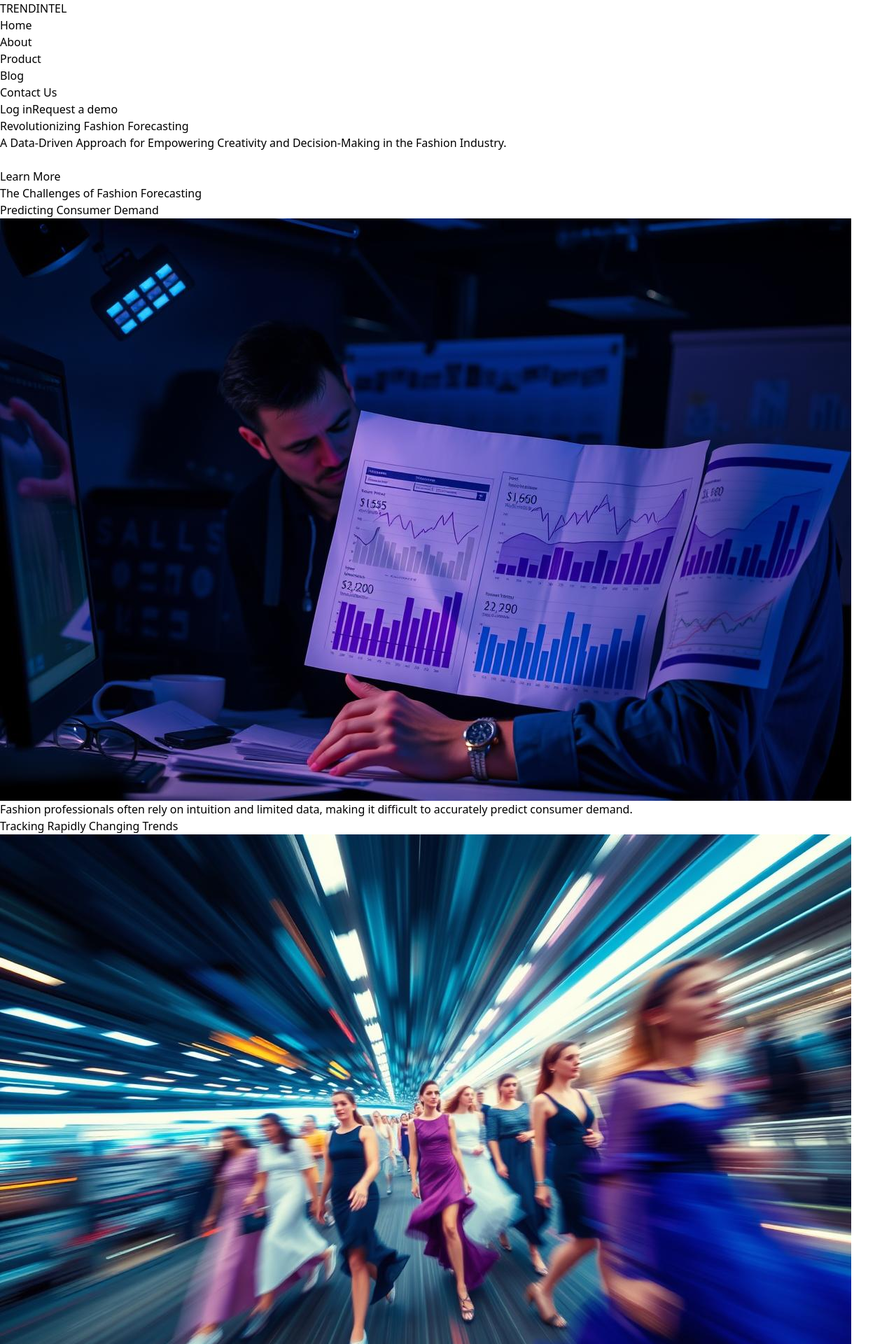
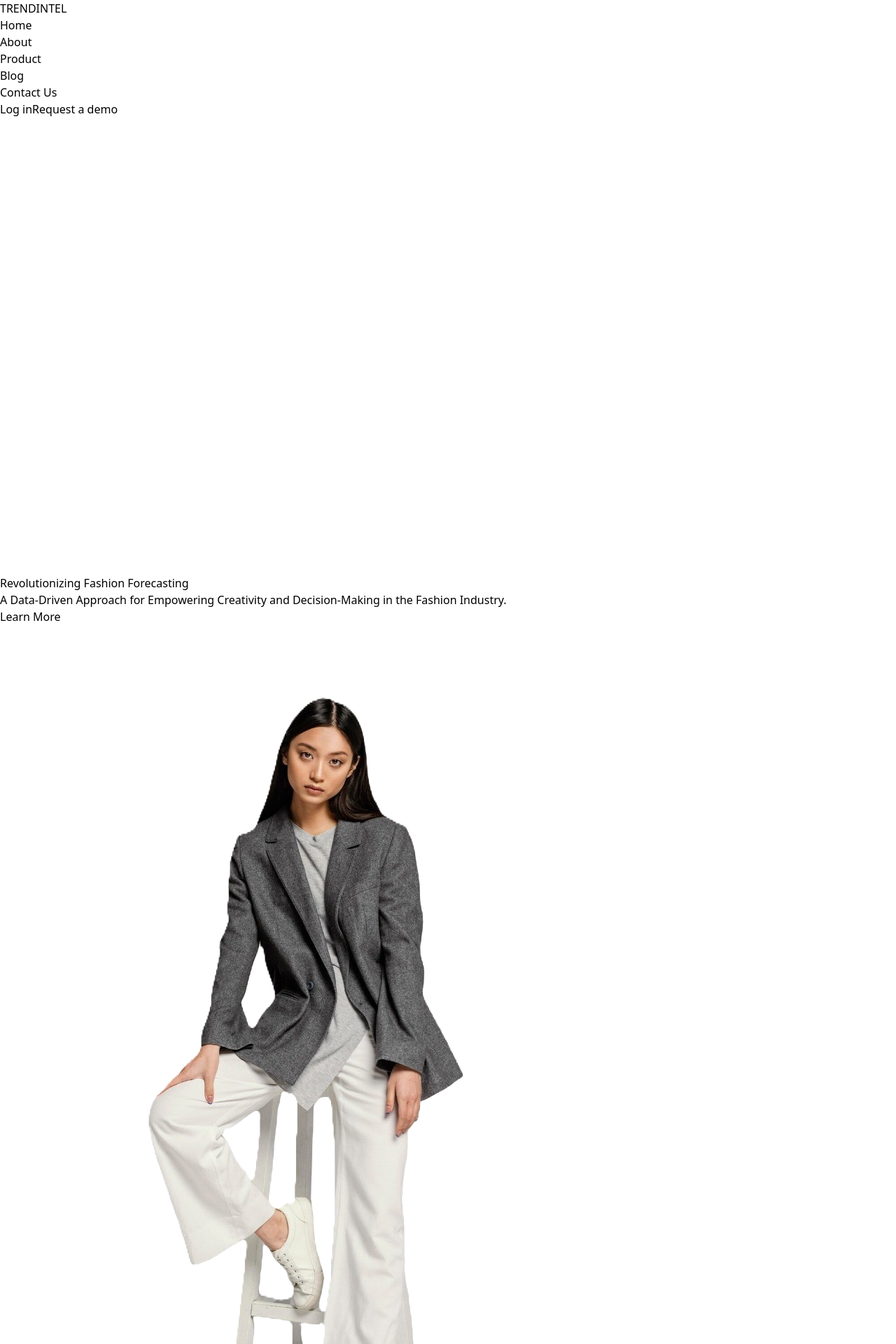
Before and after one commit to arman61-hub/trendintel, a React (Vite) app: page / in a window 1280 px wide. Shown: the top 1920 px of the page at 70% size. Built offline with nearby package versions, Linux system fonts and the light colour scheme.

Commit message:
Update Home.jsx

```diff
--- a/src/components/Home/Home.jsx
+++ b/src/components/Home/Home.jsx
@@ -1,31 +1,71 @@
 import React from 'react';
 import { Link } from 'react-router-dom';
+import model from './model.png';
 import img1 from './img1.jpg';
 import img2 from './img2.jpg';
 
 export default function Home() {
   return (
-    <div className="bg-gray-50 pt-5">
+    <div className="bg-gray-50">
       {/* Hero Section */}
-      <header
-        className="text-white text-center py-16 px-6 min-h-[640px] flex flex-col justify-center bg-violet-100"
+      <section className="relative h-[90vh] w-full flex overflow-hidden bg-gray-100 p-6 sm:px-12 md:px-16">
+      {/* Large Screen Hero */}
+        <div className="hidden xl:flex w-full h-full">
+          {/* Background Circle */}
+          <div
+            className="absolute bg-violet-300/50 rounded-full shadow-lg z-0"
+            style={{
+              width: '51vw',
+              height: '51vw',
+              top: '-10vw',
+              right: '-15vw',
+            }}
+          ></div>
+
+          {/* Left Content */}
+          <div className="w-full xl:w-1/2 h-full flex flex-col justify-center items-center text-center px-6">
+            <h1 className="text-purple-700 text-4xl lg:text-6xl font-extrabold leading-tight">
+              Revolutionizing Fashion Forecasting
+            </h1>
+            <p className="text-lg lg:text-xl mt-4 text-gray-600 leading-relaxed">
+              A Data-Driven Approach for Empowering Creativity and Decision-Making in the Fashion Industry.
+            </p>
+            <Link
+              to="/product"
+              className="mt-6 px-8 py-3 bg-purple-700 text-white rounded-md hover:bg-purple-800 transition text-lg"
             >
-        <h1 className="text-4xl md:text-6xl font-bold mb-4 text-black">
+              Learn More
+            </Link>
+          </div>
+
+          {/* Right Content */}
+          <div className="w-full xl:w-1/2 h-full flex justify-center items-center relative z-10">
+            <img
+              src={model}
+              alt="Model"
+              className="w-full max-w-[400px] h-auto object-contain"
+            />
+          </div>
+        </div>
+        {/* Small Screen Hero */}
+        <div className="xl:hidden text-white text-center py-16 px-6 min-h-[640px] flex flex-col justify-center bg-violet-100">
+          <h1 className="text-4xl md:text-6xl font-bold mb-4 text-violet-500">
             Revolutionizing Fashion Forecasting
           </h1>
           <p className="text-lg md:text-xl text-black">
             A Data-Driven Approach for Empowering Creativity and Decision-Making
             in the Fashion Industry.
           </p>
-        <br />
           <Link
             to="/product"
-          className="mt-8 px-6 py-3 bg-white text-violet-700 rounded-full text-lg"
-          style={{ width: '200px', margin: '0 auto' }}
+            className="mt-8 px-6 py-3 bg-white text-violet-700 rounded-full text-lg mx-auto"
+            style={{ width: '200px' }}
           >
             Learn More
           </Link>
-      </header>
+        </div>
+      </section>
+
 
       {/* Challenges Section */}
       <section className="max-w-7xl mx-auto py-16 px-6 text-center">
@@ -33,30 +73,33 @@ export default function Home() {
           The Challenges of Fashion Forecasting
         </h2>
         <div className="grid grid-cols-1 md:grid-cols-2 gap-10">
+          {/* Challenge 1 */}
           <div className="flex flex-col items-center">
-            <h3 className="text-xl font-bold text-gray-700 mb-4">
+            <h3 className="text-xl font-semibold text-gray-700 mb-4">
               Predicting Consumer Demand
             </h3>
             <img
               src={img1}
               alt="Predicting Consumer Demand"
-              className="w-[250px] h-[250px] object-cover rounded-lg mb-4"
+              className="w-[250px] h-[250px] object-cover rounded-lg mb-4 shadow-md"
             />
-            <p className="text-gray-600 max-w-sm">
+            <p className="text-gray-600 max-w-md">
               Fashion professionals often rely on intuition and limited data,
               making it difficult to accurately predict consumer demand.
             </p>
           </div>
+
+          {/* Challenge 2 */}
           <div className="flex flex-col items-center">
-            <h3 className="text-xl font-bold text-gray-700 mb-4">
+            <h3 className="text-xl font-semibold text-gray-700 mb-4">
               Tracking Rapidly Changing Trends
             </h3>
             <img
               src={img2}
               alt="Tracking Rapidly Changing Trends"
-              className="w-[250px] h-[250px] object-cover rounded-lg mb-4"
+              className="w-[250px] h-[250px] object-cover rounded-lg mb-4 shadow-md"
             />
-            <p className="text-gray-600 max-w-sm">
+            <p className="text-gray-600 max-w-md">
               The fashion landscape evolves quickly, with trends emerging and
               fading rapidly, making it hard to stay ahead.
             </p>
@@ -65,16 +108,17 @@ export default function Home() {
       </section>
 
       {/* Solutions Section */}
-      <section className="bg-neutral-100 py-16 px-6">
-        <h2 className="text-3xl md:text-4xl font-bold text-gray-800 mb-8 text-center">
+      <section className="bg-gray-100 py-16 px-6">
+        <h2 className="text-3xl md:text-4xl font-bold text-gray-800 mb-12 text-center">
           Our Data-Driven Solution
         </h2>
         <div className="grid grid-cols-1 md:grid-cols-3 gap-10">
+          {/* Solution 1 */}
           <div className="text-center">
-            <div className="bg-violet-100 p-6 rounded-full inline-block mb-4">
+            <div className="bg-violet-100 p-6 rounded-full inline-block mb-4 shadow-lg">
               <span className="text-violet-700 text-4xl">📊</span>
             </div>
-            <h3 className="text-xl font-bold text-gray-700 mb-4">
+            <h3 className="text-xl font-semibold text-gray-700 mb-4">
               Automated Trend Identification
             </h3>
             <p className="text-gray-600">
@@ -82,11 +126,13 @@ export default function Home() {
               identify emerging trends.
             </p>
           </div>
+
+          {/* Solution 2 */}
           <div className="text-center">
-            <div className="bg-violet-100 p-6 rounded-full inline-block mb-4">
+            <div className="bg-violet-100 p-6 rounded-full inline-block mb-4 shadow-lg">
               <span className="text-violet-700 text-4xl">🔮</span>
             </div>
-            <h3 className="text-xl font-bold text-gray-700 mb-4">
+            <h3 className="text-xl font-semibold text-gray-700 mb-4">
               Predictive Analytics
             </h3>
             <p className="text-gray-600">
@@ -94,11 +140,13 @@ export default function Home() {
               development and inventory management.
             </p>
           </div>
+
+          {/* Solution 3 */}
           <div className="text-center">
-            <div className="bg-violet-100 p-6 rounded-full inline-block mb-4">
+            <div className="bg-violet-100 p-6 rounded-full inline-block mb-4 shadow-lg">
               <span className="text-violet-700 text-4xl">📈</span>
             </div>
-            <h3 className="text-xl font-bold text-gray-700 mb-4">
+            <h3 className="text-xl font-semibold text-gray-700 mb-4">
               Demand Sensing™
             </h3>
             <p className="text-gray-600">
@@ -114,20 +162,20 @@ export default function Home() {
         <h2 className="text-3xl md:text-4xl font-bold mb-6">
           Transform Your Trend Forecasting
         </h2>
-        <p className="text-lg md:text-xl mb-8">
+        <p className="text-lg md:text-xl mb-8 max-w-2xl mx-auto">
           Experience intuitive tools that make data insights accessible and
           actionable.
         </p>
         <div className="flex flex-col md:flex-row gap-6 justify-center">
           <Link
             to="/contact"
-            className="px-4 py-3 bg-white text-violet-700 rounded-full text-lg"
+            className="px-6 py-3 bg-white text-violet-700 rounded-full text-lg shadow-md hover:bg-gray-100 transition"
           >
             Contact Us
           </Link>
           <Link
             to="/demo"
-            className="px-4 py-3 bg-white text-violet-700 rounded-full text-lg"
+            className="px-6 py-3 bg-white text-violet-700 rounded-full text-lg shadow-md hover:bg-gray-100 transition"
           >
             Request a Demo
           </Link>
```
Lines whose indentation alone changed are shown as unchanged.
